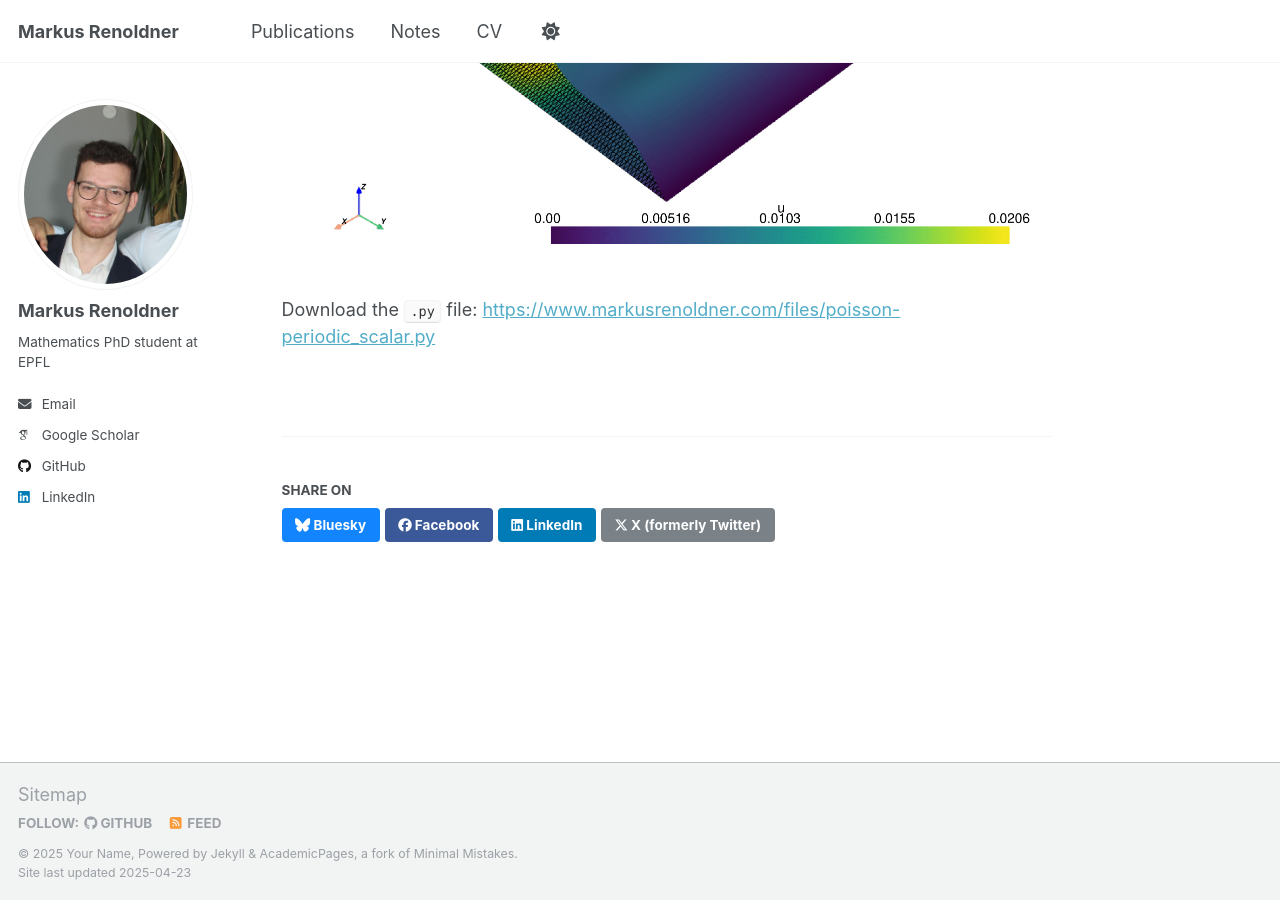
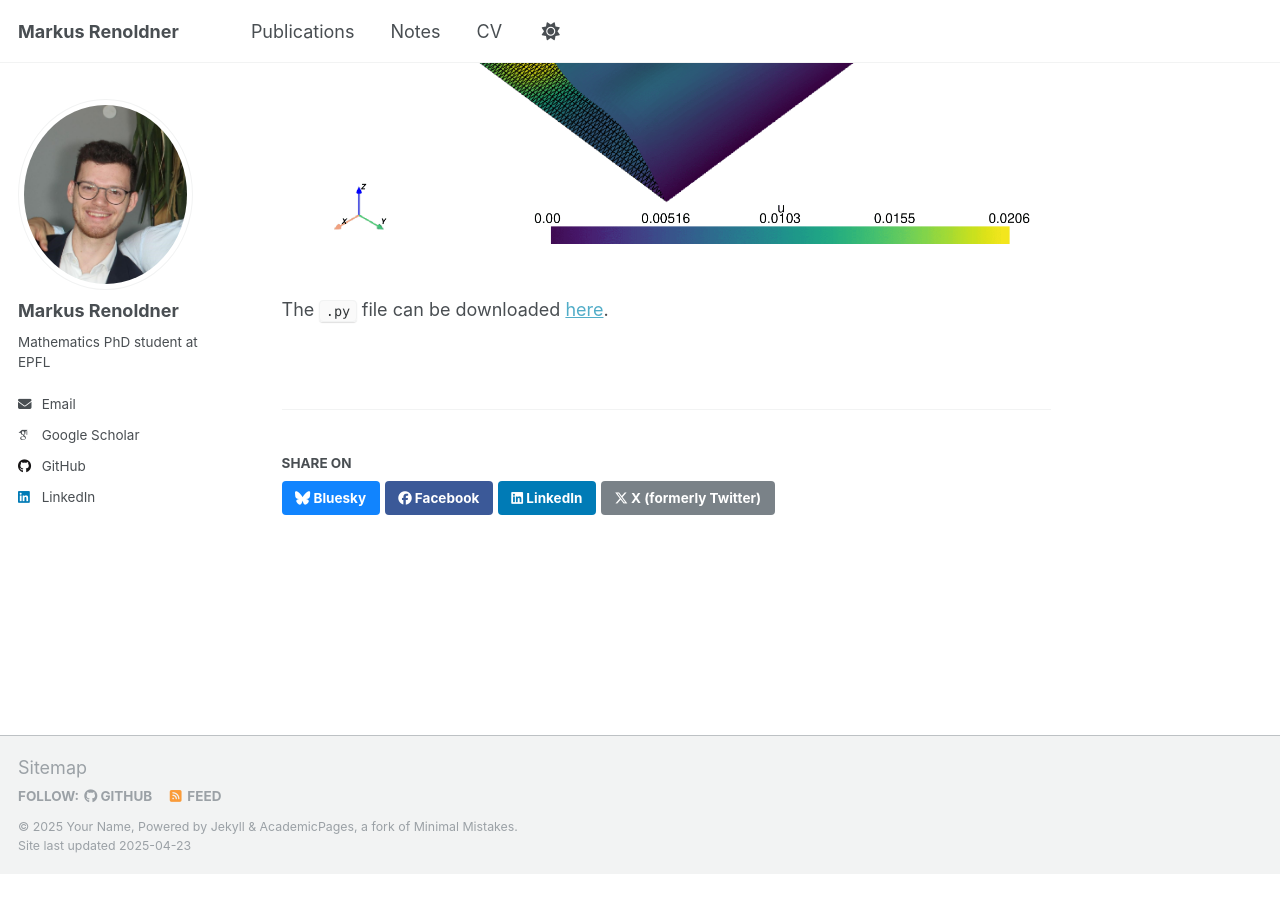
Before and after one commit to markusrenoldner/website, a Jekyll site: the page built from _portfolio/portfolio-1.md, in a window 1280 px wide and 900 px high, scrolled down 3827 px. Built offline with Jekyll 4.4.1, drawn with Linux system fonts in a browser that asks for light colours; some web fonts are replaced; after the commit the page ends 4700 px from its top, so only the background shows below that.

Commit message:
Update portfolio-1.md

```diff
--- a/_portfolio/portfolio-1.md
+++ b/_portfolio/portfolio-1.md
@@ -141,5 +141,4 @@ The code produces the following image:
 
 <br/><img src='/images/poisson_periodic_scalar-1.png'>
 
-
-Download the `.py` file: [https://www.markusrenoldner.com/files/poisson-periodic_scalar.py](https://www.markusrenoldner.com/files/poisson-periodic_scalar.py)
+The `.py` file can be downloaded [here](https://www.markusrenoldner.com/files/poisson-periodic_scalar.py).
```
